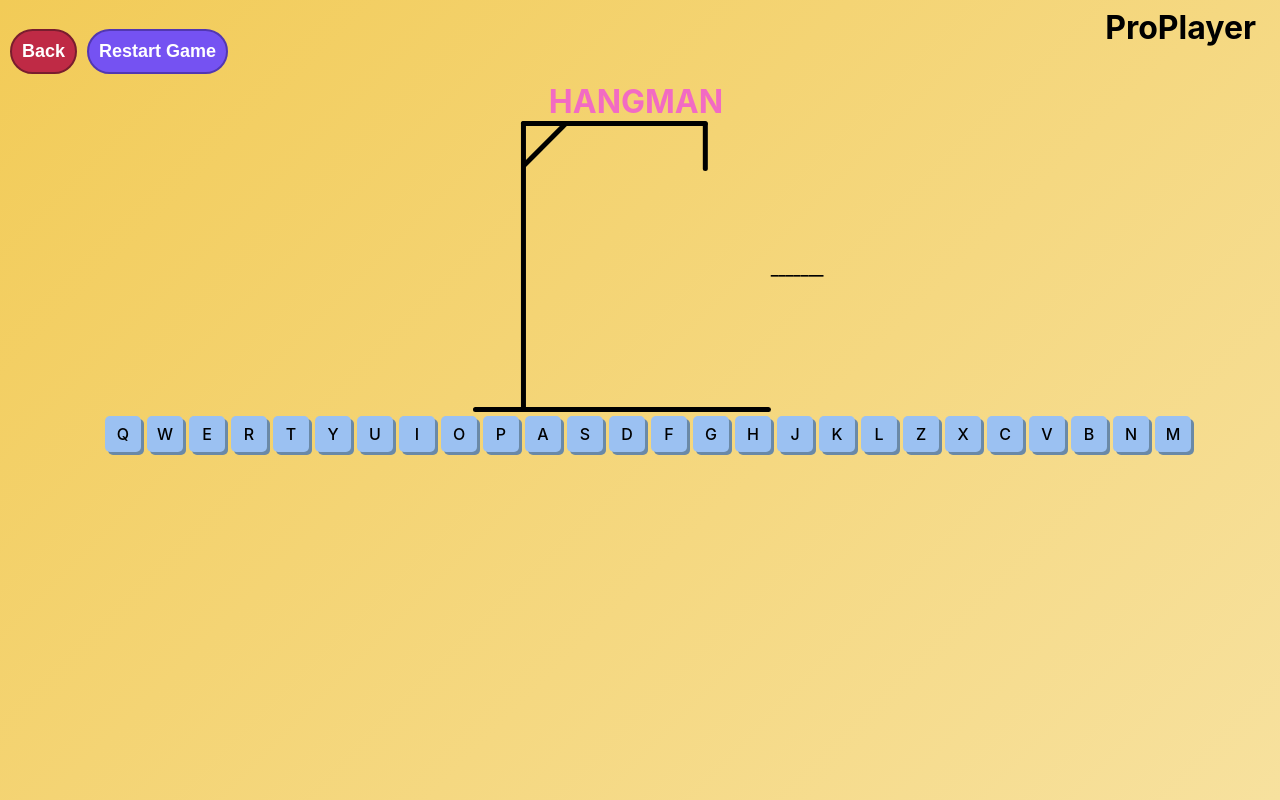
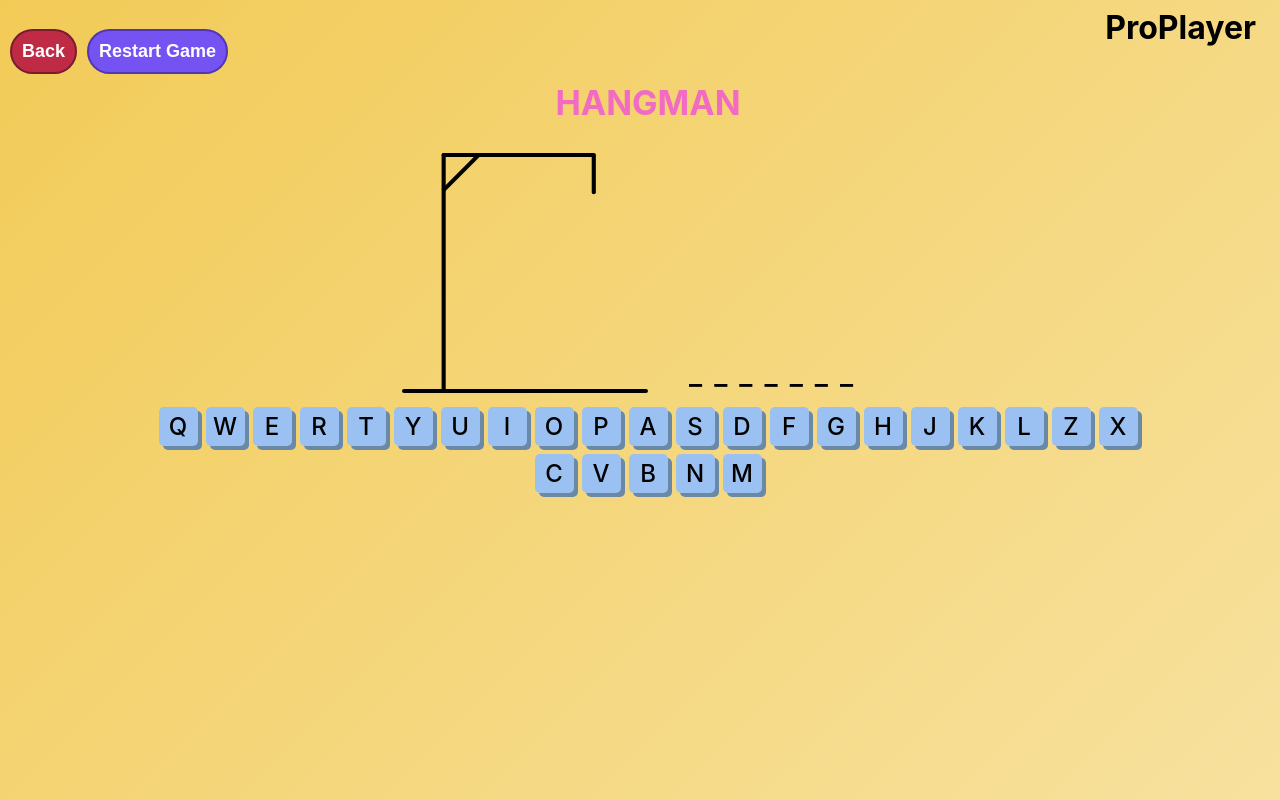
Before and after one commit to AnnaKiira/ProPlayer, a React (Create React App) app: page / in a window 1280 px wide. Both pictures are taken after a click on the button "Play Hangman". Built offline with nearby package versions, Linux system fonts and the light colour scheme.

Commit message:
styled hangman for a min width of 768px

```diff
--- a/src/games/hangman/Hangman.css
+++ b/src/games/hangman/Hangman.css
@@ -315,3 +315,70 @@
         margin: 0;
     }
 }
+
+@media (min-width: 640px) {
+    .hangmanKeyboard {
+        margin: 20px 90px 0 90px;
+    }
+}
+
+@media (min-width: 768px) {
+    .hangmanGame h1 {
+        font-size: 34px;
+        margin: 8px 0 0 0;
+    }
+
+    .hangmanDrawing {
+        width: 100%;
+        text-align: center;
+        margin-top: 30px;
+    }
+
+    .hangmanDrawing img {
+        max-width: 100%;
+        height: auto;
+        margin-right: 18px;
+    }
+
+    .wordDisplay {
+        width: 100%;
+        margin: 228px 0 0 0;
+    }
+
+    .letter {
+        padding: 6px;
+        font-size: 28px;
+    }
+
+    .hangmanKeyboard {
+        margin: 10px 150px 0 150px;
+        gap: 8px;
+    }
+
+    .key {
+        font-size: 24px;
+        width: 15px;
+        height: 15px;
+        box-shadow: 4px 4px #6a89a7;
+    }
+
+    .gameOverHangman h2 {
+        font-size: 20px;
+        margin: 8px 0 0 0;
+    }
+
+    .winnerHangman h2 {
+        font-size: 20px;
+        margin: 8px 0 0 0;
+    }
+
+    .gameOverHangman h3{
+        font-size: 20px;
+        margin: 0;
+    }
+
+    .winnerHangman h3 {
+        font-size: 20px;
+        margin: 0;
+    }
+}
```
